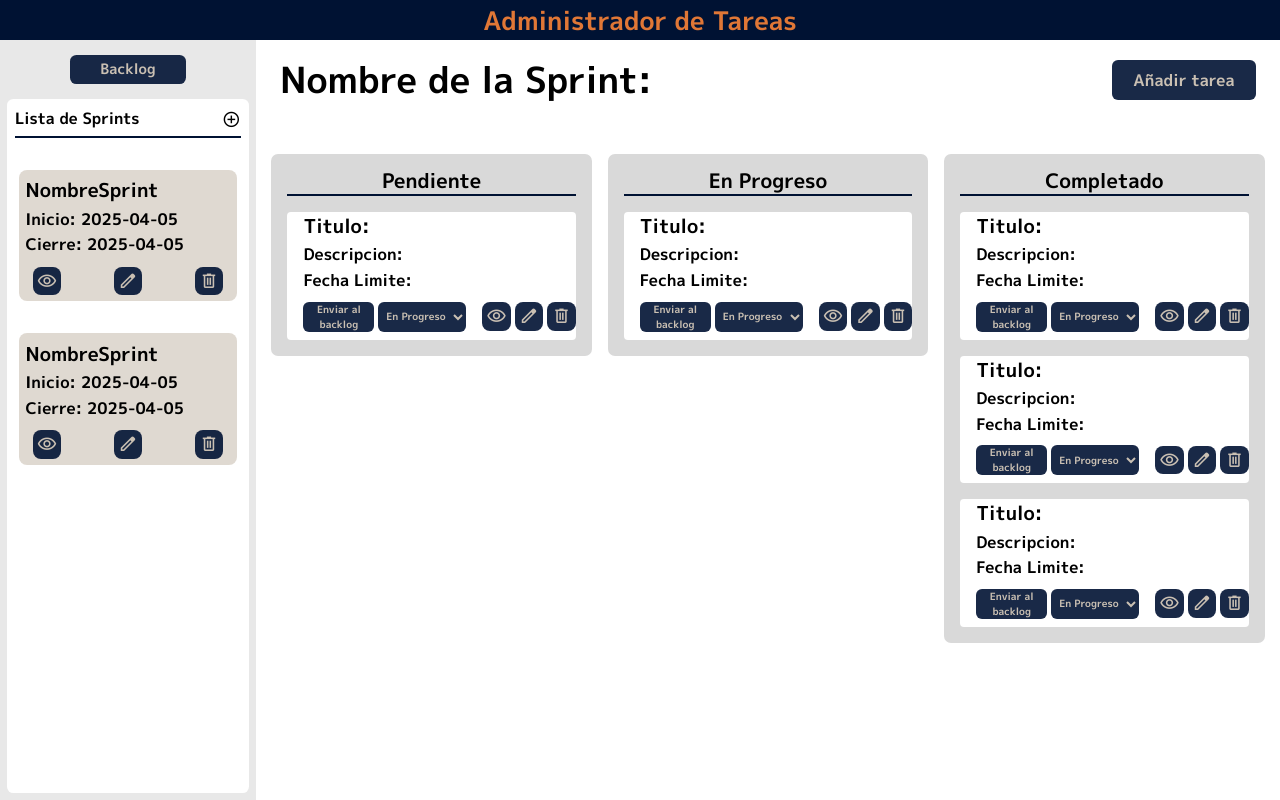
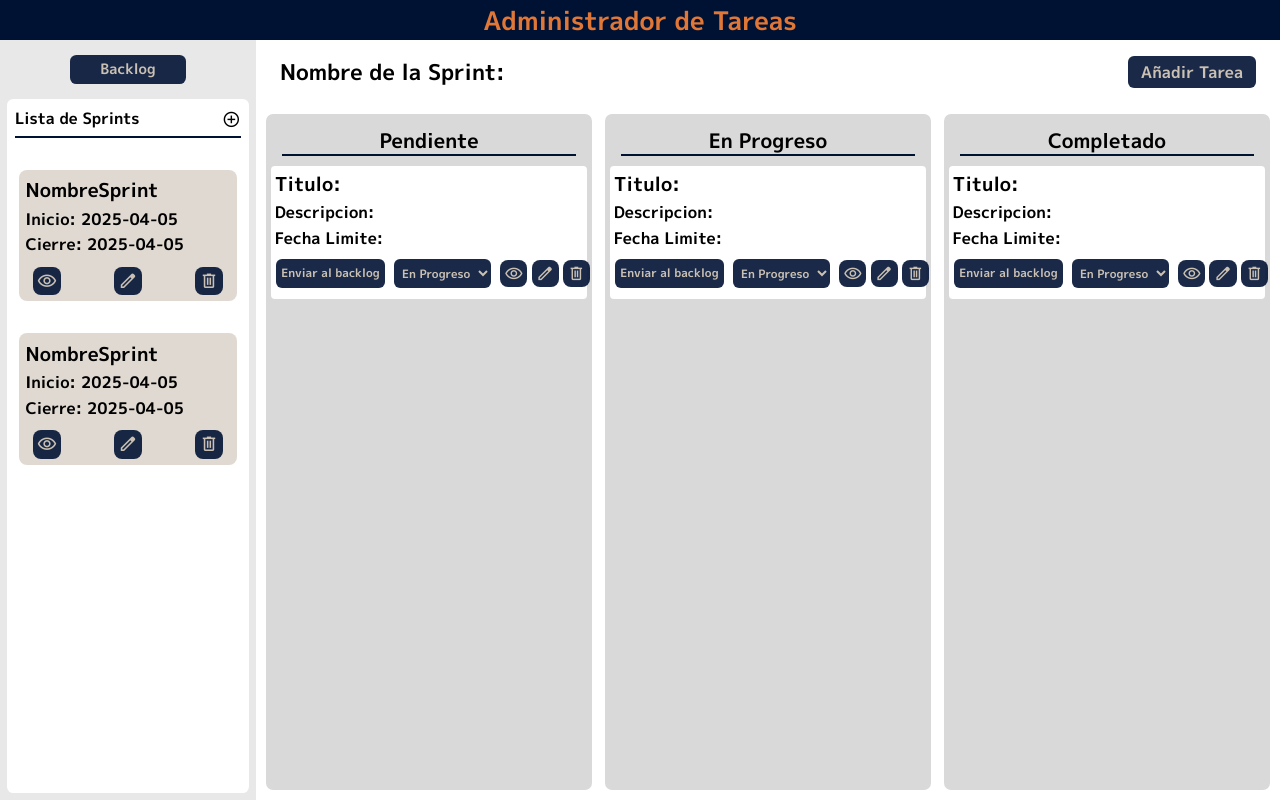
Before and after one commit to Santiago91218/Proyecto-ToDoList, a React (Vite) app: page / in a window 1280 px wide. Built offline with nearby package versions, Linux system fonts and the light colour scheme.

Commit message:
Cambios en pantala Sprint

```diff
--- a/src/components/CardTareaSprint/CardTareaSprint.tsx
+++ /dev/null
@@ -1,45 +0,0 @@
-import { useState } from "react";
-import { IconEditar } from "../ui/Icons/IconEditar";
-import { IconEliminar } from "../ui/Icons/IconEliminar";
-import { IconVer } from "../ui/Icons/IconVer";
-import ModalSprint from "../ui/PopUps/ModalSprint/ModalSprint";
-import ModalTarea from "../ui/PopUps/ModalTarea/ModalTarea";
-
-const CardTareaSprint = () => {
-  const [isModalOpen, setIsModalOpen] = useState(false);
-  const handleCloseModal = () => {
-    setIsModalOpen(false);
-  };
-  return (
-    <>
-      <div className="bg-white w-[90%] flex flex-col gap-[0.2vh] rounded-[4px] !pl-4">
-        <h1 className=" text-[1.5vw] ">Titulo:</h1>
-        <p>
-          <b>Descripcion:</b>
-        </p>
-        <p>
-          <b>Fecha Limite:</b>
-        </p>
-
-        <div className="flex flex-raw gap-1 !py-2  ">
-          <button className="text-[10px] bg-[#001233]/90 !px-1  text-[#CAC0B3] text-base rounded-md hover:bg-[#001233] cursor-pointer"> Enviar al backlog</button>
-          <select className="text-[10px] bg-[#001233]/90 !px-1 text-[#CAC0B3] text-base rounded-md hover:bg-[#001233] cursor-pointer outline-none border-none">
-            <option value="">En Progreso</option>
-            <option value="">Pendiente</option>
-            <option value="">Completado</option>
-          </select>
-          <div className="flex gap-1 items-center !pl-3">
-            <div onClick={() => setIsModalOpen(true)}>
-              <IconVer size={"1.6vw"} />
-            </div>
-            <IconEditar size={"1.6vw"} />
-            <IconEliminar size={"1.6vw"} />
-          </div>
-          {isModalOpen && <ModalTarea closeModal={handleCloseModal} />}
-        </div>
-      </div>
-    </>
-  );
-};
-
-export default CardTareaSprint;
--- a/src/components/screens/ScreenBacklog/ScreenBacklog.tsx
+++ b/src/components/screens/ScreenBacklog/ScreenBacklog.tsx
@@ -1,5 +1,6 @@
 import { Header } from "../../ui/Header/Header";
 import { ViewSprints } from "../../ui/ViewSprints/ViewSprints";
+import { ViewTareasBacklog } from "../../ui/ViewTareasBacklog/ViewTareasBacklog";
 
 import { ViewTareasSprint } from "../../ui/ViewTareaSprint/ViewTareaSprint";
 
@@ -12,7 +13,8 @@ export const ScreenBacklog = () => {
           <ViewSprints />
         </div>
         <div className="col-span-4 ">
-          <ViewTareasSprint/>
+          {/*<ViewTareasBacklog/>*/}
+         <ViewTareasSprint/>
         </div>
       </div>
 
--- /dev/null
+++ b/src/components/ui/CardTareaSprint/CardTareaSprint.tsx
@@ -0,0 +1,47 @@
+import { useState } from "react";
+import { IconVer } from "../Icons/IconVer";
+import { IconEditar } from "../Icons/IconEditar";
+import { IconEliminar } from "../Icons/IconEliminar";
+import ModalTarea from "../PopUps/ModalTarea/ModalTarea";
+
+const CardTareaSprint = () => {
+  const [isModalOpen, setIsModalOpen] = useState(false);
+  const handleCloseModal = () => {
+    setIsModalOpen(false);
+  };
+  return (
+    <>
+      <div className="bg-white w-[97%] flex flex-col gap-[0.2vh] rounded-[4px] !p-[0.3vw]">
+        <h1 className="text-[1.5vw]">Titulo:</h1>
+        <p>
+          <b>Descripcion:</b>
+        </p>
+        <p>
+          <b>Fecha Limite:</b>
+        </p>
+
+        <div className="flex justify-center gap-[3%] !py-2 ">
+          <button className="text-[0.9vw] !p-[0.4vw] bg-[#001233]/90 text-[#CAC0B3] text-base rounded-md hover:bg-[#001233] cursor-pointer">
+            {" "}
+            Enviar al backlog
+          </button>
+          <select className="text-[0.9vw] !p-[0.4vw] bg-[#001233]/90 !px-1 text-[#CAC0B3] text-base rounded-md hover:bg-[#001233] cursor-pointer outline-none border-none">
+            <option value="">En Progreso</option>
+            <option value="">Pendiente</option>
+            <option value="">Completado</option>
+          </select>
+          <div className="flex gap-[5%] items-center ">
+            <div onClick={() => setIsModalOpen(true)}>
+              <IconVer size={"1.5vw"} />
+            </div>
+            <IconEditar size={"1.5vw"} />
+            <IconEliminar size={"1.5vw"} />
+          </div>
+          {isModalOpen && <ModalTarea closeModal={handleCloseModal} />}
+        </div>
+      </div>
+    </>
+  );
+};
+
+export default CardTareaSprint;
--- /dev/null
+++ b/src/components/ui/TareaSprint/ContainerTareaSprint.tsx
@@ -0,0 +1,23 @@
+import { FC } from "react";
+import CardTareaSprint from "../CardTareaSprint/CardTareaSprint";
+
+
+interface IProps {
+  title: string;
+}
+
+const ContainerTareaSprint: FC<IProps> = ({ title }) => {
+  return (
+    <div className="bg-[#D9D9D9] flex-1 rounded-[7px] flex flex-col items-center">
+      <div className="!pt-3 mx-auto w-[90%] border-b-2 border-[#001233] text-xl font-bold text-center">
+        <h1 className="">{title}</h1>
+      </div>
+
+      <div className="w-[100%] flex justify-center !mt-[10px]">
+        <CardTareaSprint />
+      </div>
+    </div>
+  );
+};
+
+export default ContainerTareaSprint;
--- a/src/components/ui/TareaSprint/TareaSprint.tsx
+++ /dev/null
@@ -1,40 +0,0 @@
-import CardTareaSprint from "../../CardTareaSprint/CardTareaSprint";
-
-const TareaSprint = () => {
-  return (
-    <>
-      <div className="flex gap-4   ">
-        <div className="bg-[#D9D9D9] flex-1  h-max rounded-[7px] flex flex-col items-center  gap-4">
-          <div className="!pt-3 mx-auto w-[90%] border-b-2 border-[#001233] text-xl font-bold text-center ">
-            <h1 className="">Pendiente</h1>
-          </div>
-          <div className="flex flex-col items-center gap-4 w-[100%] !pb-4">
-            <CardTareaSprint />
-
-          </div>
-        </div>
-        <div className="bg-[#D9D9D9] flex-1  h-max rounded-[7px] flex flex-col items-center gap-4">
-          <div className="!pt-3 mx-auto w-[90%] border-b-2 border-[#001233] text-xl font-bold text-center ">
-            <h1 className="">En Progreso</h1>
-          </div>
-          <div className="flex flex-col items-center gap-4 w-[100%] !pb-4">
-            <CardTareaSprint />
-
-          </div>
-        </div>
-        <div className="bg-[#D9D9D9] flex-1  h-max rounded-[7px] flex flex-col items-center gap-4">
-          <div className="!pt-3 w-[90%] border-b-2 border-[#001233] text-xl font-bold text-center ">
-            <h1 className="">Completado</h1>
-          </div>
-          <div className="flex flex-col items-center gap-4 w-[100%] !pb-4">
-            <CardTareaSprint />
-            <CardTareaSprint />
-            <CardTareaSprint />
-          </div>
-        </div>
-      </div>
-    </>
-  );
-};
-
-export default TareaSprint;
--- a/src/components/ui/ViewTareaSprint/ViewTareaSprint.tsx
+++ b/src/components/ui/ViewTareaSprint/ViewTareaSprint.tsx
@@ -1,7 +1,7 @@
 import { useState } from "react";
+
+import ContainerTareaSprint from "../TareaSprint/ContainerTareaSprint";
 import { CrearTarea } from "../PopUps/CrearTarea/CrearTarea";
-
-import CardTareaSprint from "../TareaSprint/TareaSprint";
 
 export const ViewTareasSprint = () => {
   const [modal, setModal] = useState<boolean>(false);
@@ -9,38 +9,27 @@ export const ViewTareasSprint = () => {
   const handleCloseModal = () => {
     setModal(false);
   };
+
   return (
-    <>
-      <div>
-        <div className="col-span-4 p-8 flex flex-col items-center relative">
-          <div>
-            <h2 className="text-4xl font-bold absolute top-5 left-6">
-              {" "}
-              Nombre de la Sprint:{" "}
-            </h2>
-          </div>
-          <div>
+    <div className="flex flex-col">
+      <div className=" flex h-[8vh] !p-6 justify-between items-center">
+        <h3 className="text-[1.7vw]">Nombre de la Sprint: </h3>
+
         <button
           onClick={() => {
             setModal(true);
           }}
-              className="bg-[#001233]/90 w-36 h-10 text-[#CAC0B3] text-base rounded-md hover:bg-[#001233] cursor-pointer absolute top-5 right-6"
+          className="bg-[#001233]/90 w-32 h-8 text-[#CAC0B3] text-base rounded-md hover:bg-[#001233] cursor-pointer"
         >
-              Añadir tarea
+          Añadir Tarea
         </button>
+      </div>
       {modal && <CrearTarea closeModal={handleCloseModal} />}
-            <hr
-              className="border-t-2 border-[#001233] relative top-16 mb-4 mx-auto"
-              style={{ width: "98%" }}
-            />
+      <div className="flex justify-center h-[87vh] !p-[10px] gap-[1vw]">
+        <ContainerTareaSprint title="Pendiente" />
+        <ContainerTareaSprint title="En Progreso" />
+        <ContainerTareaSprint title="Completado" />
       </div>
     </div>
-        <div className="flex justify-center">
-          <div className=" relative top-[7rem] w-[97%] ">
-            <CardTareaSprint />
-          </div>
-        </div>
-      </div>
-    </>
   );
 };
```
Lines whose indentation alone changed are shown as unchanged.
